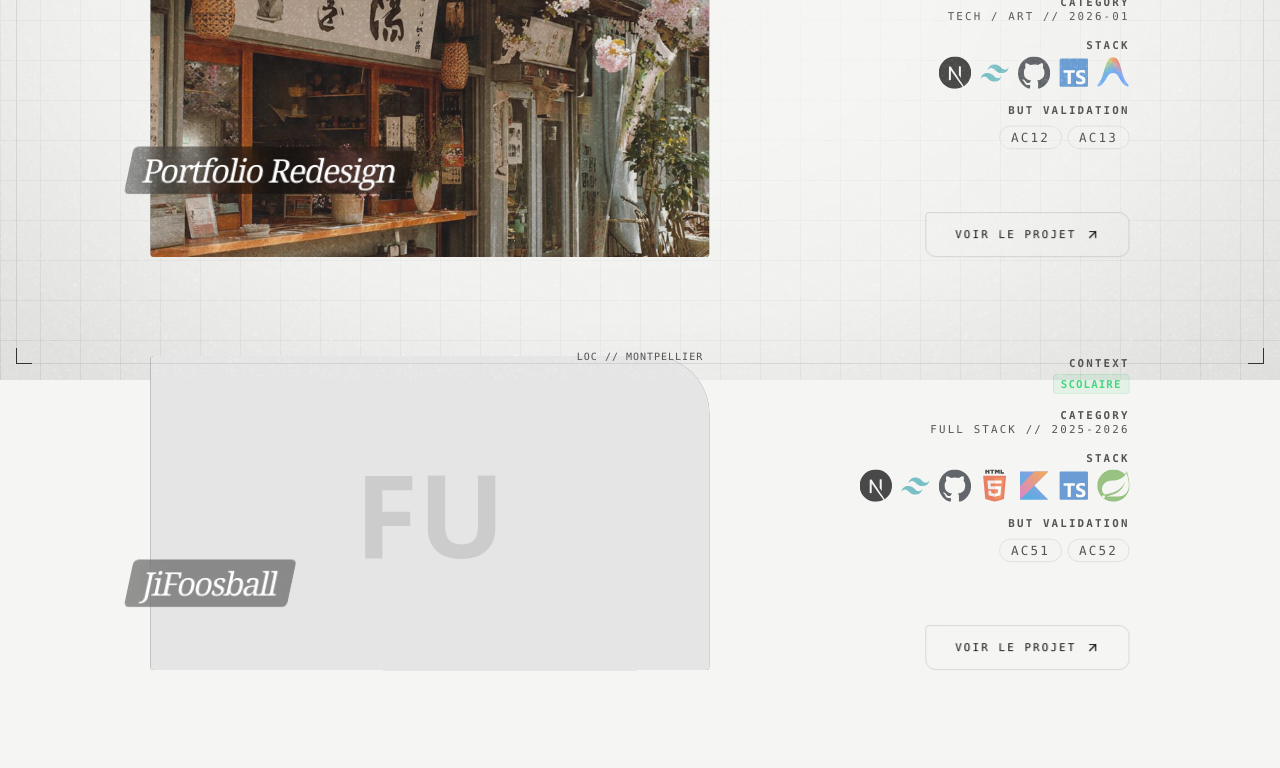
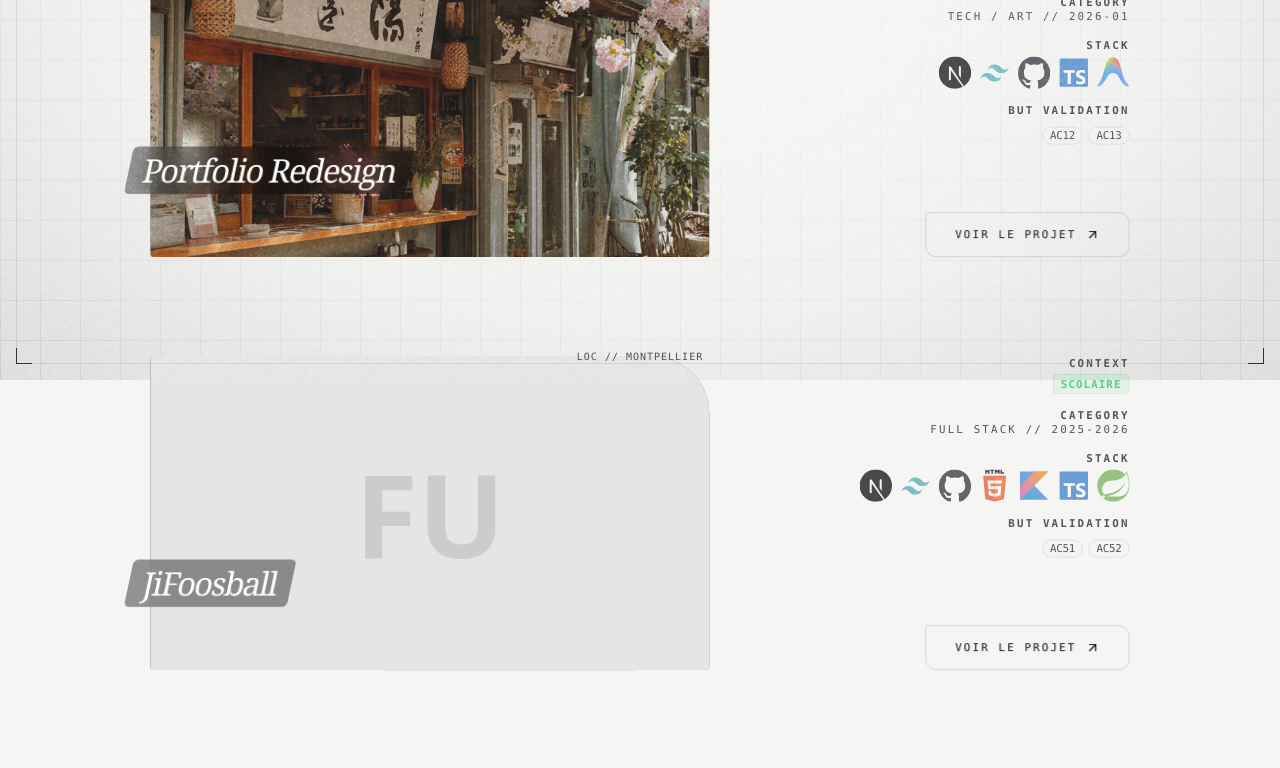
Before and after one commit to theodoredeboisseson/theodoredeboisseson.github.io, a Next.js app: page /projects in a window 1280 px wide. Shown: the part 420-1188 px from the top of the page. Built offline with nearby package versions, Linux system fonts and the light colour scheme; a web font is replaced by a local one.

Commit message:
feat(BUT): Refactor CompetenceTooltip for improved layout and hover effects

```diff
--- a/app/components/ui/badges/CompetenceTooltip.tsx
+++ b/app/components/ui/badges/CompetenceTooltip.tsx
@@ -16,14 +16,6 @@ export default function CompetenceTooltip({ id, className = "" }: CompetenceTool
             ? allCes.find(ce => ce.id === id)
             : null;
 
-    if (!matchedItem) {
-        return (
-            <span className={`font-mono text-sm px-3 py-1 border border-neutral-300 rounded-full bg-neutral-100/50 ${className}`}>
-                {id}
-            </span>
-        );
-    }
-
     const parentComp = (acData as Competence[]).find(c =>
         isAC
             ? c.acs.some(a => a.id === id)
@@ -31,26 +23,33 @@ export default function CompetenceTooltip({ id, className = "" }: CompetenceTool
     );
 
     return (
-        <div className="group/tooltip relative inline-block cursor-help">
-            <span className={`font-mono text-sm px-3 py-1 border border-neutral-300 rounded-full bg-neutral-100/50 hover:bg-primary hover:text-white hover:border-transparent transition-all ${className}`}>
-                {matchedItem.id}
+        <div className={`group/tooltip relative inline-block ${matchedItem ? 'cursor-help' : ''}`}>
+            <span className={`font-mono text-xs px-2 py-0.5 border border-neutral-300 rounded-full bg-neutral-100/50 transition-all tracking-tight ${matchedItem ? 'hover:bg-primary hover:text-white hover:border-transparent' : ''} ${className}`}>
+                {id}
             </span>
 
-            <div className="absolute bottom-full left-1/2 -translate-x-1/2 mb-2 w-64 bg-white border border-black/10 shadow-xl opacity-0 group-hover/tooltip:opacity-100 transition-opacity duration-200 pointer-events-none z-50 p-3 text-left">
-                <div className="flex flex-col gap-1">
-                    <span className="font-mono text-[9px] text-primary uppercase tracking-widest">
-                        {parentComp ? `${parentComp.id} // ${parentComp.title}` : matchedItem.id}
+            {matchedItem && (
+                <div className="absolute bottom-full left-1/2 -translate-x-1/2 mb-2 w-72 bg-white border border-black/10 shadow-xl opacity-0 group-hover/tooltip:opacity-100 transition-opacity duration-200 pointer-events-none z-50 p-3 text-left">
+                    <div className="flex flex-col gap-1 w-full">
+                        <div className="flex justify-between items-baseline w-full mb-0.5 gap-4">
+                            <span className="font-mono text-[9px] text-primary tracking-widest flex-1">
+                                {parentComp ? `${parentComp.id} // ${parentComp.title}` : id}
                             </span>
-                    <p className="font-serif font-bold text-sm leading-tight text-black">
+                            <span className="font-serif text-[8px] opacity-40 italic">
+                                {isAC ? 'Apprentissage critique' : 'Compétence élémentaire'}
+                            </span>
+                        </div>
+                        <p className="font-serif font-bold text-xs leading-[1.2] text-black">
                             {matchedItem.title}
                         </p>
                         <div className="h-px w-8 bg-black/10 my-1" />
                         <p className="text-smol opacity-70 leading-relaxed font-sans">
-                        {isAC ? (matchedItem as AC).description : (matchedItem as CE).description}
+                            {matchedItem.description}
                         </p>
                     </div>
                     <div className="absolute top-full left-1/2 -translate-x-1/2 border-8 border-transparent border-t-white" />
                 </div>
+            )}
         </div>
     );
 }
```
Lines whose indentation alone changed are shown as unchanged.
